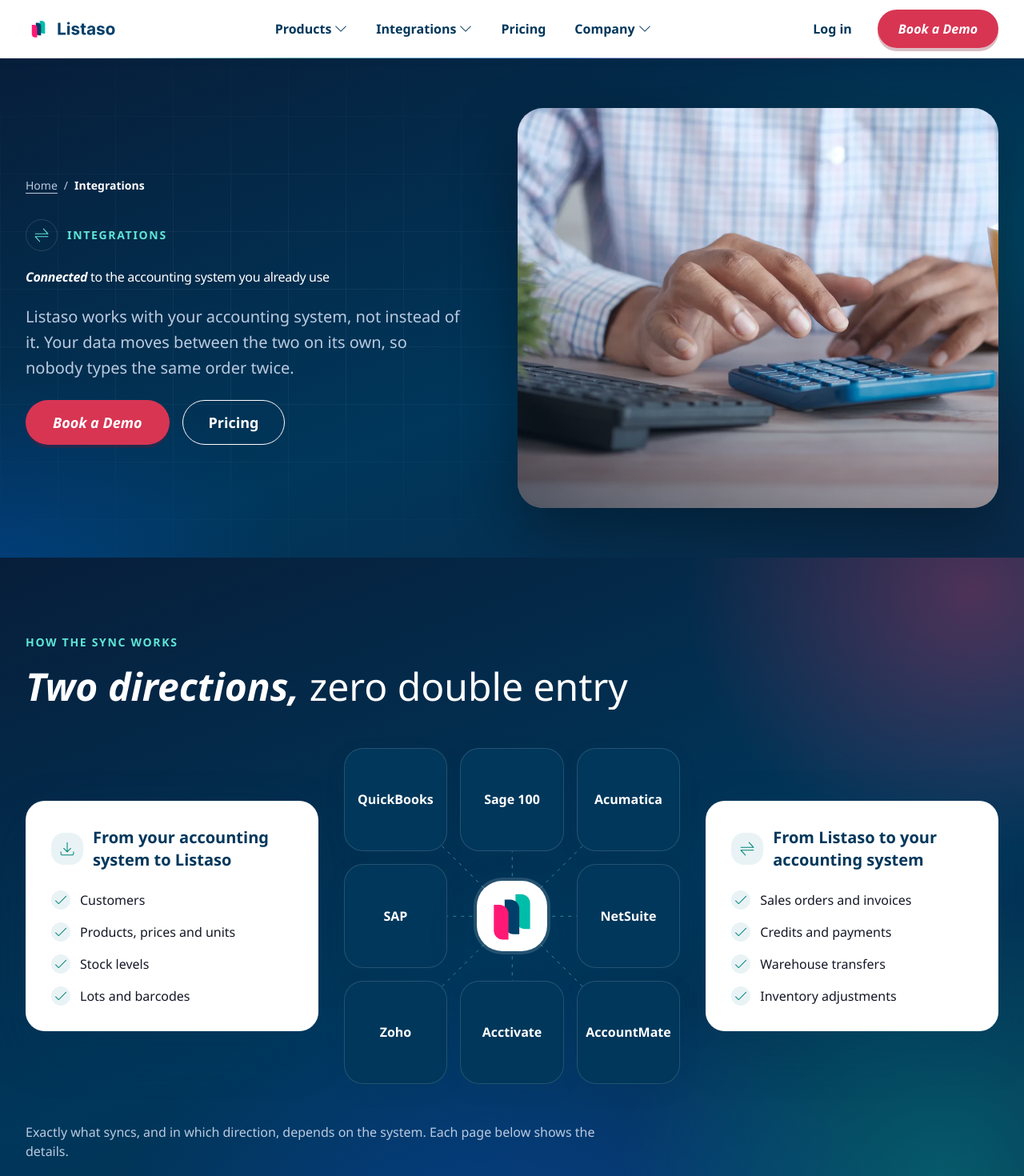
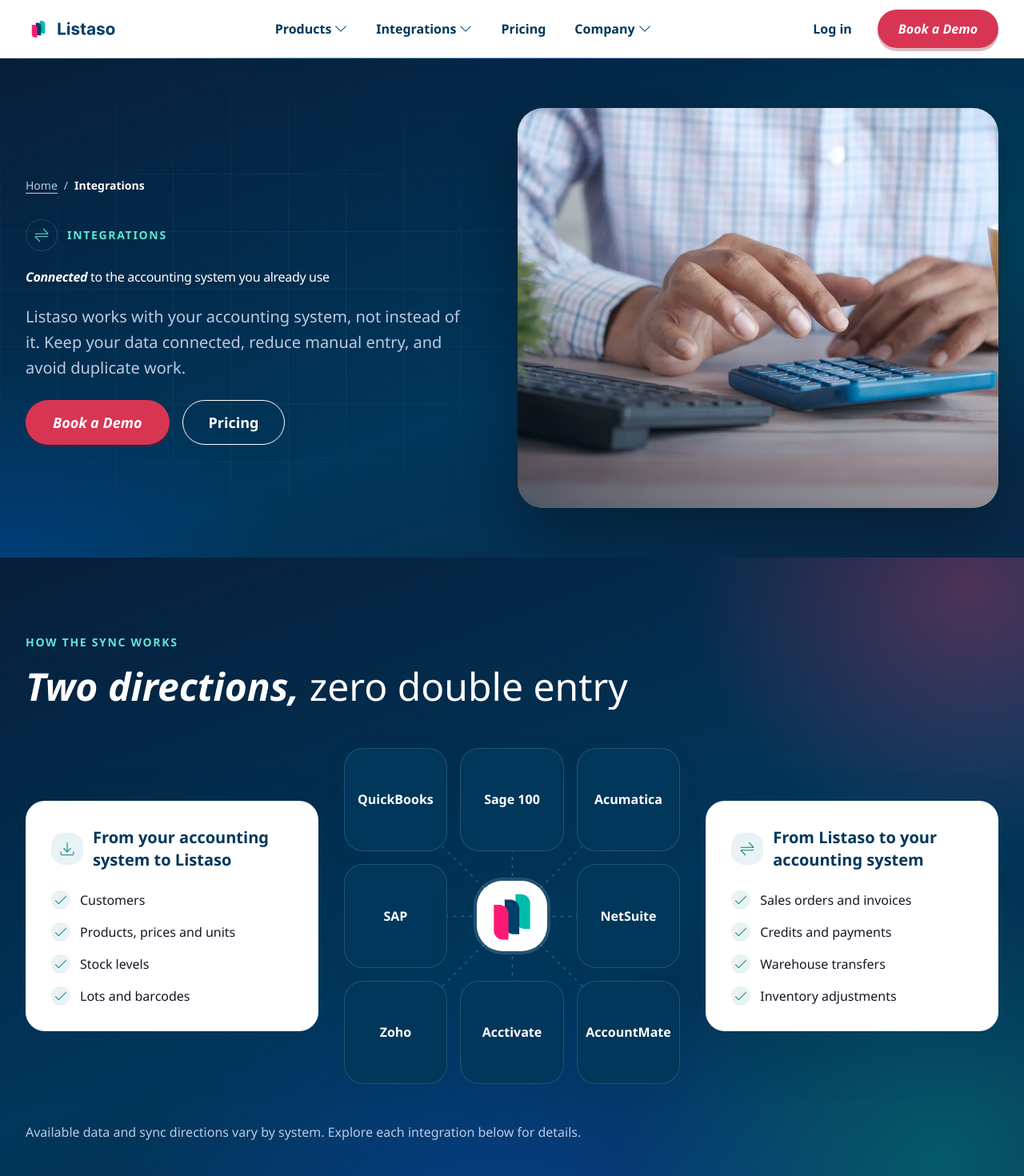
Before and after one commit to listaso-technology/listaso-website, a Next.js app: page /integrations in a window 1280 px wide. Shown: the top 1470 px of the page at 80% size. Built offline with nearby package versions, Linux system fonts and the light colour scheme.

Commit message:
Cambios en el copy
Se actualizo copy de diferentes paginas cambios pequenos

```diff
--- a/src/content/integrations/hub.ts
+++ b/src/content/integrations/hub.ts
@@ -15,7 +15,7 @@ export const hero: ProductHeroContent = {
   breadcrumb: "Integrations",
   eyebrow: "Integrations",
   title: { emphasis: "Connected", rest: "to the accounting system you already use" },
-  lead: "Listaso works with your accounting system, not instead of it. Your data moves between the two on its own, so nobody types the same order twice.",
+  lead: "Listaso works with your accounting system, not instead of it. Keep your data connected, reduce manual entry, and avoid duplicate work.",
 };
 
 export const hubExample = {
@@ -39,7 +39,7 @@ export const howSync: SectionCopy & {
     title: "From Listaso to your accounting system",
     items: ["Sales orders and invoices", "Credits and payments", "Warehouse transfers", "Inventory adjustments"],
   },
-  note: "Exactly what syncs, and in which direction, depends on the system. Each page below shows the details.",
+  note: "Available data and sync directions vary by system. Explore each integration below for details.",
 };
 
 export const systemsSection: SectionCopy & { linkLabel: string } = {
@@ -51,12 +51,12 @@ export const systemsSection: SectionCopy & { linkLabel: string } = {
 export const alsoSection: SectionCopy & {
   cards: readonly { href: string; title: string; text: string; icon: "print" | "report" }[];
 } = {
-  eyebrow: "Also",
+  eyebrow: "MORE OPTIONS",
   title: { emphasis: "Hardware", rest: "and custom work" },
   cards: [
     {
       href: "/printers-and-scanners/",
-      title: "Printers and scanners",
+      title: "Printers and Scanners",
       text: "Bluetooth printers and scanners that work with Listaso.",
       icon: "print",
     },
```
Also changed, not shown: 2 other files (tests, documents, lock files or other folders).
